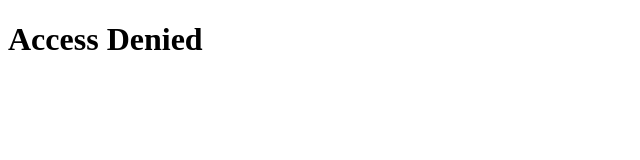
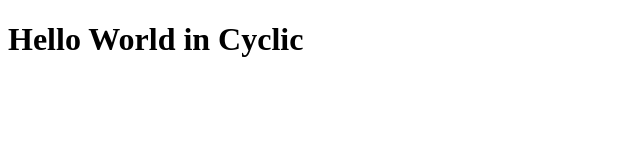
Before and after one commit to euge-villegas/node-restserver, a website: page public/index.html in a window 1280 px wide. Shown: the whole page, without its empty margins (0-640 px from the left). Drawn offline with Linux system fonts and the light colour scheme.

Commit message:
Changes in index.html

```diff
--- a/public/index.html
+++ b/public/index.html
@@ -7,6 +7,6 @@
     <title></title>
 </head>
 <body>
-    <h1>Access Denied</h1>
+    <h1>Hello World in Cyclic</h1>
 </body>
 </html>
```
